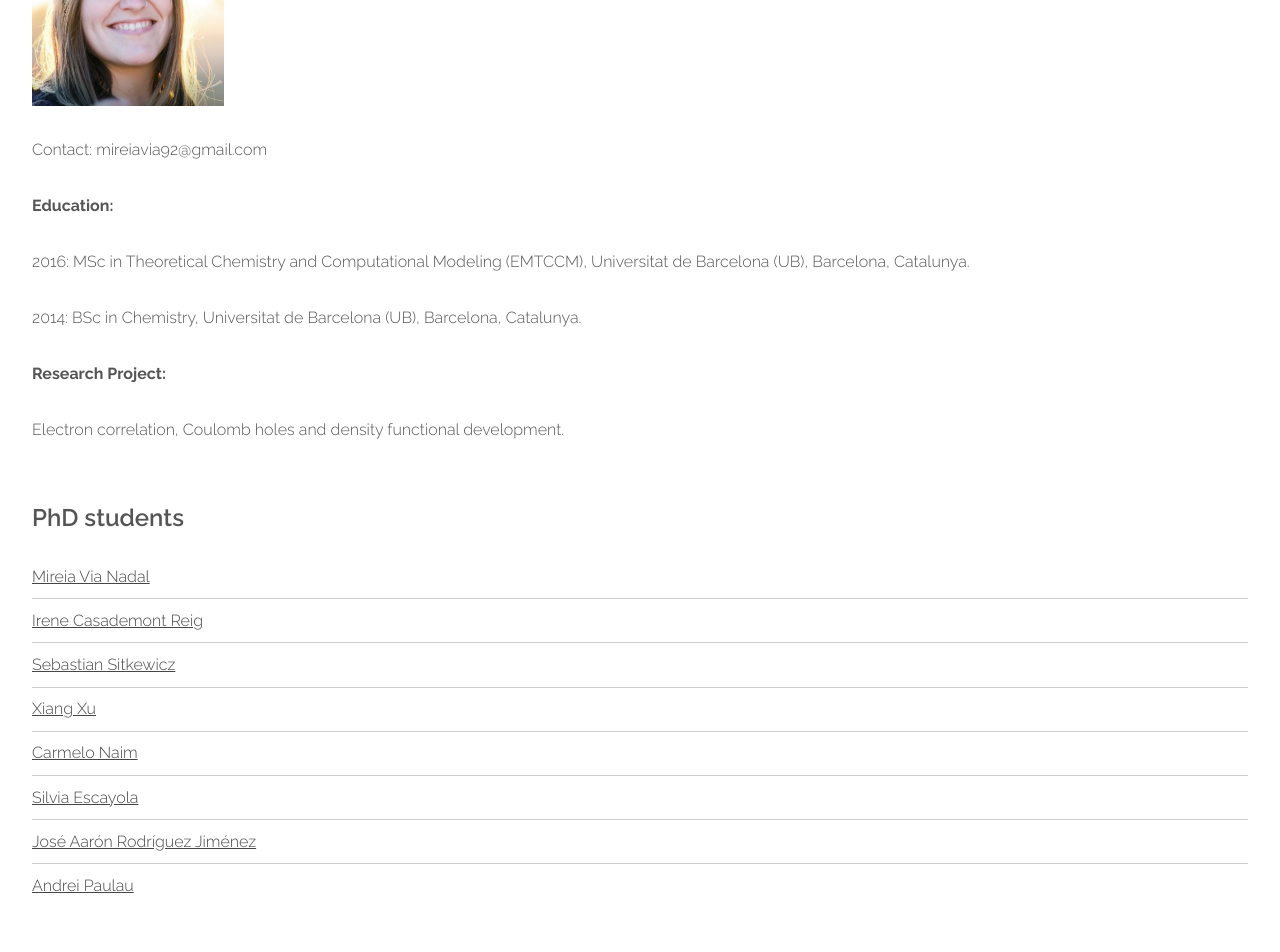
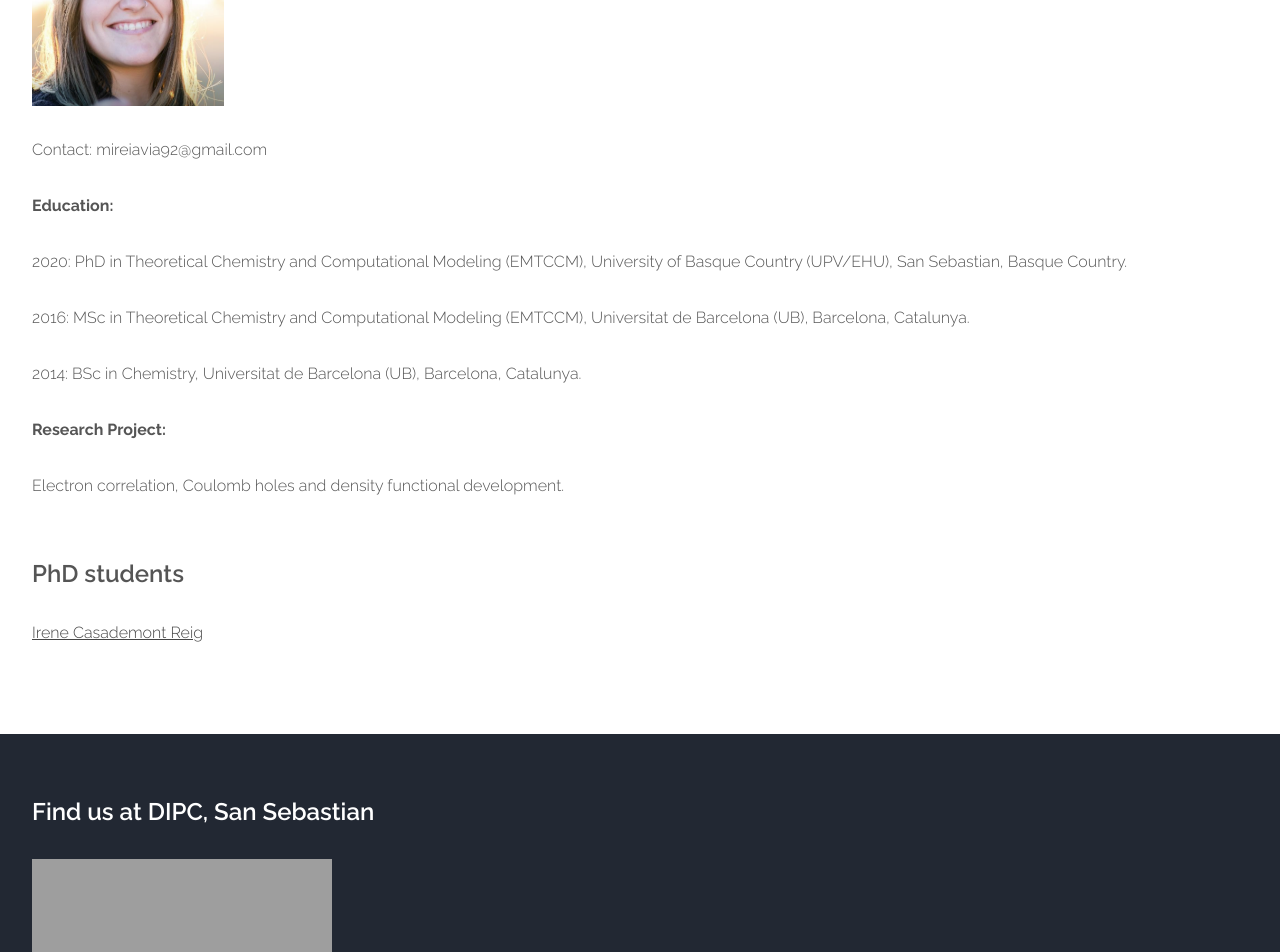
Before and after one commit to old-jekyll-templates/Horizons-Jekyll-Theme, a Jekyll site: the page built from members/mireia_via_nadal.html, in a window 1280 px wide and 1400 px high. Shown: the part 448-1400 px from the top of the window. Built offline with Jekyll 4.4.1, drawn with Linux system fonts in a browser that asks for light colours; grey boxes are pictures that could not be loaded.

Commit message:
Update mireia_via_nadal.html

```diff
--- a/members/mireia_via_nadal.html
+++ b/members/mireia_via_nadal.html
@@ -15,14 +15,7 @@ layout: main
 							<h2>PhD students</h2>
 						</header>
 						<ul class="default">
-                                                        <li><a href="{{ site.baseurl }}/members/mireia_via_nadal.html">Mireia Via Nadal</a></li>
 							<li><a href="{{ site.baseurl }}/members/irene_casademont_reig.html">Irene Casademont Reig</a></li>
-							<li><a href="{{ site.baseurl }}/members/sebastian_sitkewicz.html">Sebastian Sitkewicz</a></li>
-							<li><a href="{{ site.baseurl }}/members/xiang_xu.html">Xiang Xu</a></li>
-							<li><a href="{{ site.baseurl }}/members/carmelo_naim.html">Carmelo Naim</a></li>
-							<li><a href="{{ site.baseurl }}/members/silvia_escayola.html">Silvia Escayola</a></li>
-							<li><a href="{{ site.baseurl }}/members/arron_rodriguez.html">José Aarón Rodríguez Jiménez</a></li>
-							<li><a href="{{ site.baseurl }}/members/andrei_paulau.html">Andrei Paulau</a></li>
 						</ul>
 					</section>
 				</div>
@@ -36,6 +29,7 @@ layout: main
 	    <a href="#" class="image feature"><img src="{{ site.baseurl }}/members/photos/mireia.png" alt="" style="width: 15vw; min-width: 60px;" /></a>
 	    <p>Contact: mireiavia92@gmail.com</p>
 	    <p><b>Education:</b></p>
+	    <p>2020: PhD in Theoretical Chemistry and Computational Modeling (EMTCCM), University of Basque Country (UPV/EHU), San Sebastian, Basque Country.</p>
             <p>2016: MSc in Theoretical Chemistry and Computational Modeling (EMTCCM), Universitat de Barcelona (UB), Barcelona, Catalunya.</p>
 	    <p>2014: BSc in Chemistry, Universitat de Barcelona (UB), Barcelona, Catalunya.</p>
             <p><b>Research Project:</b></p>
```
